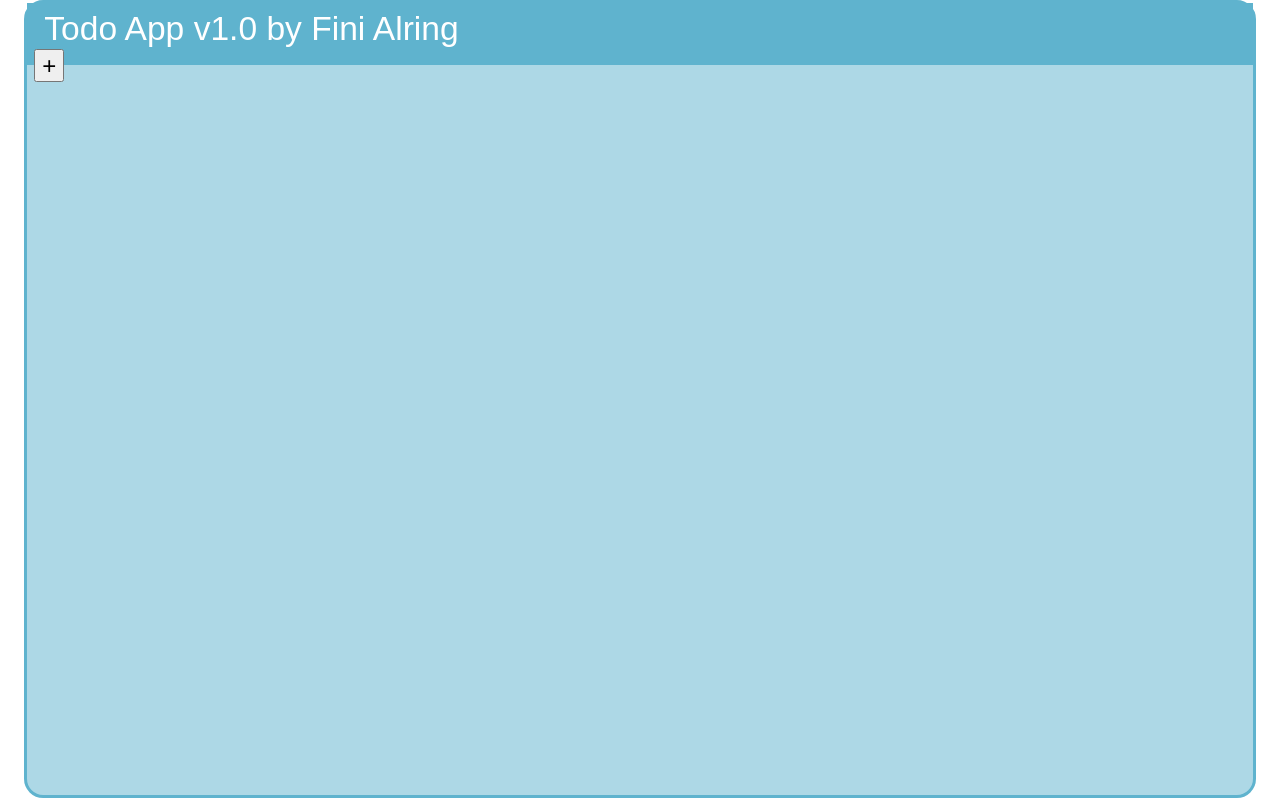
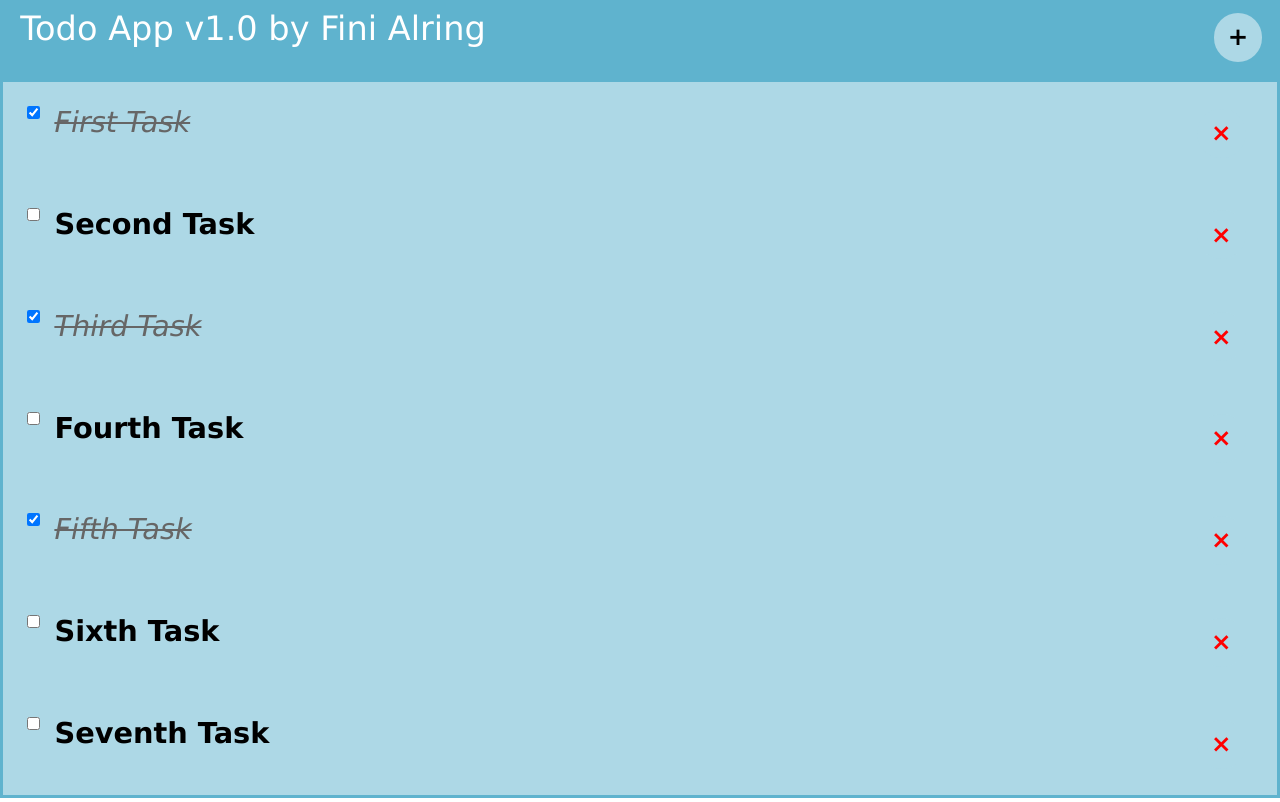
Before and after one commit to fini/warpztodoapp, a website: page index.html in a window 1280 px wide. Drawn offline with nearby package versions, Linux system fonts and the light colour scheme; files that its build step writes are made by us from their sources; files whose address does not match are found by name.

Commit message:
compiled files, if you don't want to build it locally.

```diff
--- a/css/master.css
+++ b/css/master.css
@@ -15,7 +15,7 @@ body {
       font-size: 28px; } }
 
 * {
-  font-family: 'Arvo', 'Helvetiva', sans-serif;
+  font-family: "Lucida Sans Unicode", "Lucida Grande", sans-serif;
   font-weight: 400; }
 
 b,
@@ -23,12 +23,11 @@ strong {
   font-weight: 700; }
 
 body {
-  padding: 0em 1em;
+  padding: 0em;
   overflow: hidden; }
 
 .todo-app {
   border: 3px solid #5fb3ce;
-  border-radius: .8em;
   background: lightblue;
   height: 99vh; }
   .todo-app > header {
@@ -36,21 +35,29 @@ body {
     color: white;
     padding: .3em;
     height: 10%;
-    max-height: 2em; }
+    max-height: 2.7em; }
     .todo-app > header h2 {
       margin: .0em .3em;
-      font-size: 140%; }
+      font-size: 140%;
+      float: left; }
   .todo-app > footer {
     background: #5fb3ce;
-    color: black;
     padding: .3em;
     height: 20%;
     max-height: 2.5em;
     position: absolute;
     bottom: 10px; }
-    .todo-app > footer button {
-      margin: .1em .3em;
-      font-size: 100%; }
+  .todo-app button {
+    background-color: lightblue;
+    border: 0;
+    border-radius: 1em;
+    color: black;
+    font-size: 102%;
+    font-weight: bold;
+    margin: .1em .3em;
+    float: right;
+    height: 2em;
+    width: 2em; }
   .todo-app section.main {
     height: 90vh;
     overflow: auto; }
@@ -74,15 +81,7 @@ body {
         font-weight: bold;
         float: left; }
       .todo-app article header .action-todo-remove {
-        background-color: lightblue;
-        border: 0;
-        border-radius: 1em;
         color: red;
-        float: right;
-        font-size: 102%;
-        font-weight: bold;
-        padding: 0;
-        height: 2em;
-        width: 2em; }
+        padding: 0; }
 
 /*# sourceMappingURL=master.css.map */
--- a/css/master_prefixed.css
+++ b/css/master_prefixed.css
@@ -15,7 +15,7 @@ body {
       font-size: 28px; } }
 
 * {
-  font-family: 'Arvo', 'Helvetiva', sans-serif;
+  font-family: "Lucida Sans Unicode", "Lucida Grande", sans-serif;
   font-weight: 400; }
 
 b,
@@ -23,12 +23,11 @@ strong {
   font-weight: 700; }
 
 body {
-  padding: 0em 1em;
+  padding: 0em;
   overflow: hidden; }
 
 .todo-app {
   border: 3px solid #5fb3ce;
-  border-radius: .8em;
   background: lightblue;
   height: 99vh; }
   .todo-app > header {
@@ -36,21 +35,29 @@ body {
     color: white;
     padding: .3em;
     height: 10%;
-    max-height: 2em; }
+    max-height: 2.7em; }
     .todo-app > header h2 {
       margin: .0em .3em;
-      font-size: 140%; }
+      font-size: 140%;
+      float: left; }
   .todo-app > footer {
     background: #5fb3ce;
-    color: black;
     padding: .3em;
     height: 20%;
     max-height: 2.5em;
     position: absolute;
     bottom: 10px; }
-    .todo-app > footer button {
-      margin: .1em .3em;
-      font-size: 100%; }
+  .todo-app button {
+    background-color: lightblue;
+    border: 0;
+    border-radius: 1em;
+    color: black;
+    font-size: 102%;
+    font-weight: bold;
+    margin: .1em .3em;
+    float: right;
+    height: 2em;
+    width: 2em; }
   .todo-app section.main {
     height: 90vh;
     overflow: auto; }
@@ -74,13 +81,5 @@ body {
         font-weight: bold;
         float: left; }
       .todo-app article header .action-todo-remove {
-        background-color: lightblue;
-        border: 0;
-        border-radius: 1em;
         color: red;
-        float: right;
-        font-size: 102%;
-        font-weight: bold;
-        padding: 0;
-        height: 2em;
-        width: 2em; }
+        padding: 0; }
```
Also changed, not shown: build/dist/css/master.min.css, build/dist/data/todo_data_default.json (added), build/dist/index.html, build/dist/js/libs.min.js, build/dist/js/master.min.js, 3 other files.
